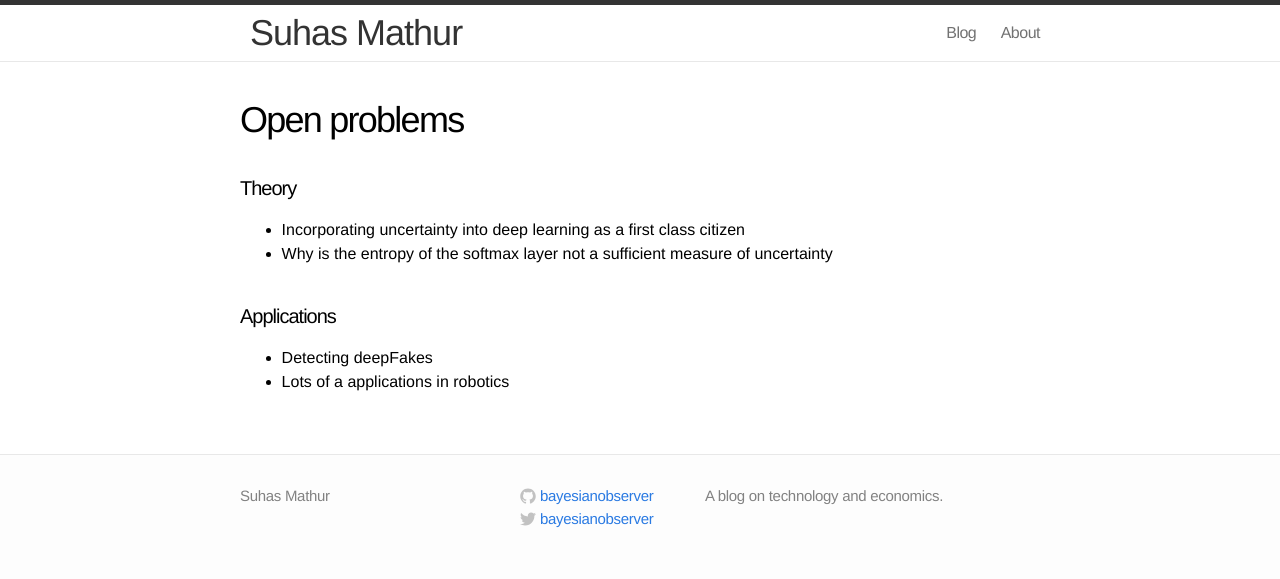
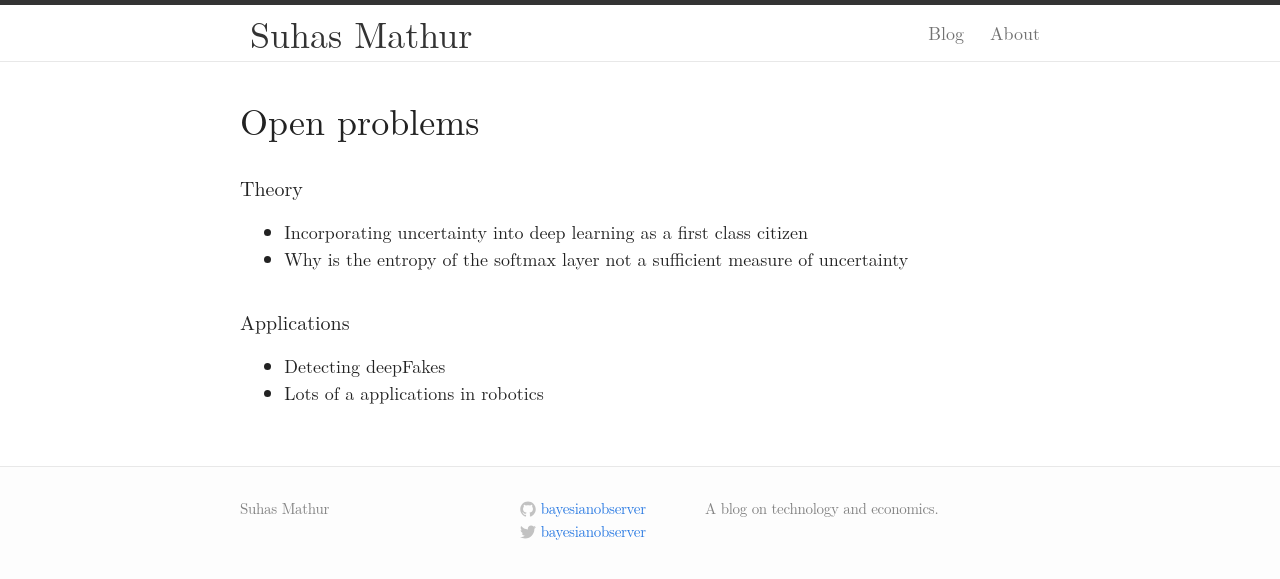
Before and after one commit to bayesianobserver/bayesianobserver.github.io, a Jekyll site: the page built from open/op.md, in a window 1280 px wide. Shown: the top 579 px of the page. Built offline with Jekyll 4.4.1, drawn with Linux system fonts in a browser that asks for light colours; some web fonts are replaced.

Commit message:
font change

```diff
--- a/css/main.css
+++ b/css/main.css
@@ -425,3 +425,56 @@ a:visited { color: #205caa; }
     margin: 0 0 15px; }
 
 }
+
+
+/* Typography: LaTeX look (Computer Modern / CMU) */
+/* ----------------------------------------------------------*/
+
+@font-face {
+  font-family: "CMU Serif";
+  font-style: normal; font-weight: 400; font-display: swap;
+  src: url("https://cdn.jsdelivr.net/npm/computer-modern@0.1.2/fonts/cmu-serif-500-roman.woff2") format("woff2");
+}
+@font-face {
+  font-family: "CMU Serif";
+  font-style: italic; font-weight: 400; font-display: swap;
+  src: url("https://cdn.jsdelivr.net/npm/computer-modern@0.1.2/fonts/cmu-serif-500-italic.woff2") format("woff2");
+}
+@font-face {
+  font-family: "CMU Serif";
+  font-style: normal; font-weight: 700; font-display: swap;
+  src: url("https://cdn.jsdelivr.net/npm/computer-modern@0.1.2/fonts/cmu-serif-700-roman.woff2") format("woff2");
+}
+@font-face {
+  font-family: "CMU Serif";
+  font-style: italic; font-weight: 700; font-display: swap;
+  src: url("https://cdn.jsdelivr.net/npm/computer-modern@0.1.2/fonts/cmu-serif-700-italic.woff2") format("woff2");
+}
+@font-face {
+  font-family: "CMU Typewriter Text";
+  font-style: normal; font-weight: 400; font-display: swap;
+  src: url("https://cdn.jsdelivr.net/npm/computer-modern@0.1.2/fonts/cmu-typewriter-text-500-roman.woff2") format("woff2");
+}
+
+body {
+  font-family: "CMU Serif", "Latin Modern Roman", Georgia, serif;
+  font-size: 18px;
+  font-weight: 400;
+  color: #222;
+}
+
+/* Headings keep the original light look; CM has no light weight, so use regular */
+h1, h2, h3, h4, h5, h6,
+.post-header h1,
+.post-content h1, .post-content h2, .post-content h3,
+.post-content h4, .post-content h5, .post-content h6 {
+  font-weight: 400;
+  letter-spacing: 0;
+}
+
+.site-title, .site-nav .page-link, .posts .post-link { letter-spacing: 0; }
+.posts .post-date { font-size: 16px; }
+
+pre, code, kbd, samp {
+  font-family: "CMU Typewriter Text", "Latin Modern Mono", Menlo, Consolas, monospace;
+}
```
